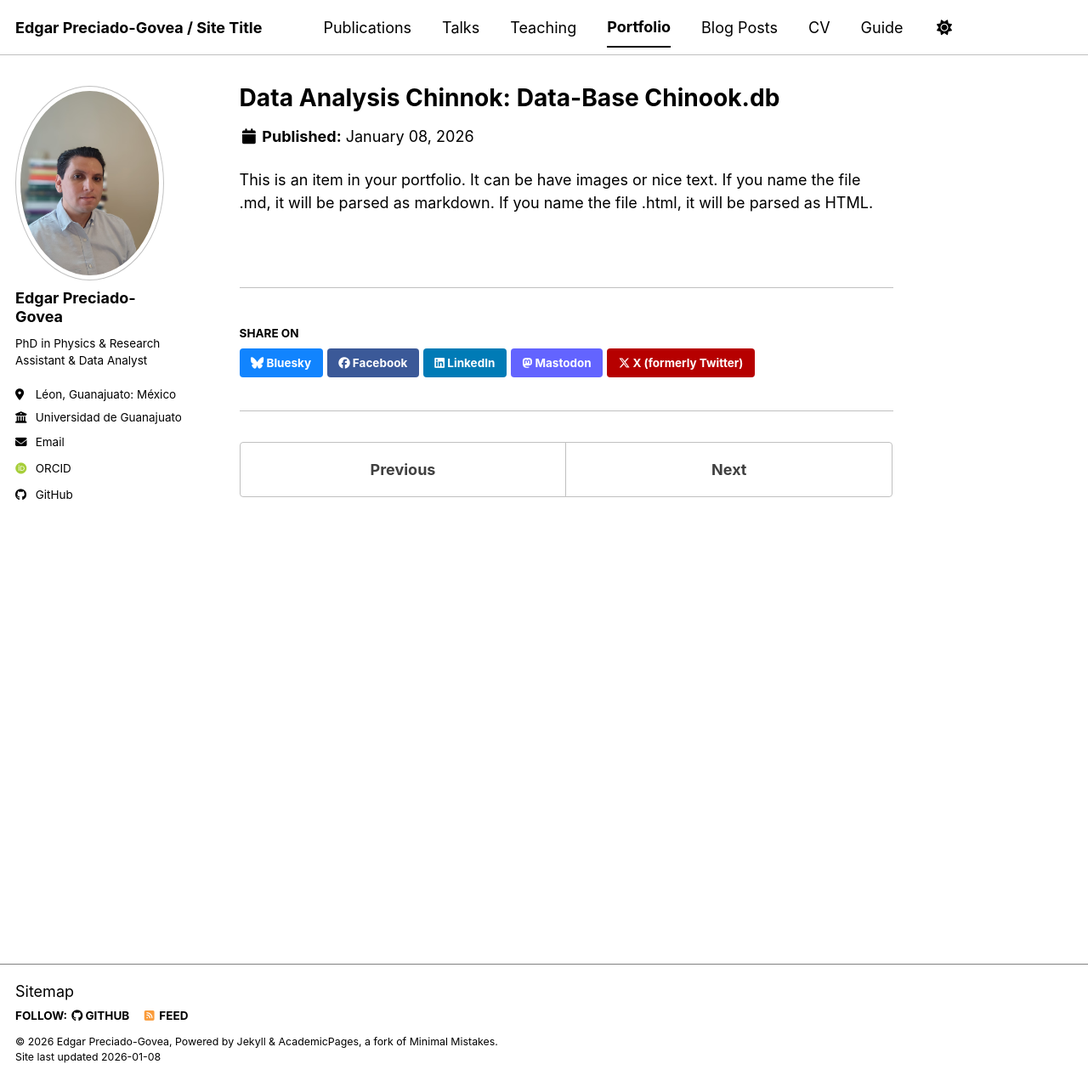
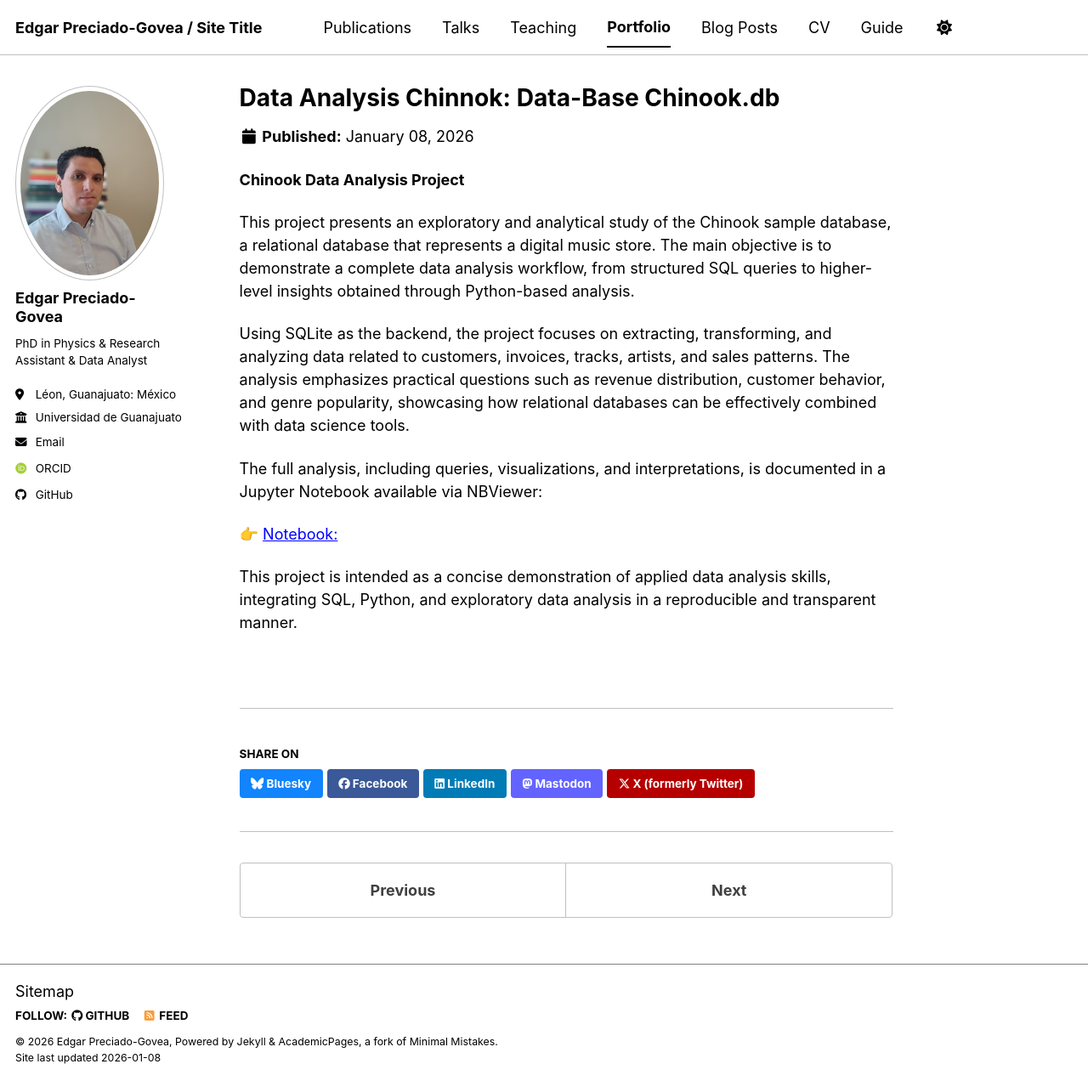
Before and after one commit to edgargovea/edgarpgovea.github.io, a Jekyll site: the page built from _portfolio/portfolio-1.md, in a window 1280 px wide and 1272 px high. Shown: the whole window at 85% size. Built offline with Jekyll 4.4.1, drawn with Linux system fonts in a browser that asks for light colours; some web fonts are replaced; a script bundle is joined from its source files by our own code; library files that are not in the unit come from our copies.

Commit message:
Update portfolio-1.md

```diff
--- a/_portfolio/portfolio-1.md
+++ b/_portfolio/portfolio-1.md
@@ -4,4 +4,14 @@
 collection: portfolio
 ---
 
-This is an item in your portfolio. It can be have images or nice text. If you name the file .md, it will be parsed as markdown. If you name the file .html, it will be parsed as HTML.
+**Chinook Data Analysis Project**
+
+This project presents an exploratory and analytical study of the Chinook sample database, a relational database that represents a digital music store. The main objective is to demonstrate a complete data analysis workflow, from structured SQL queries to higher-level insights obtained through Python-based analysis.
+
+Using SQLite as the backend, the project focuses on extracting, transforming, and analyzing data related to customers, invoices, tracks, artists, and sales patterns. The analysis emphasizes practical questions such as revenue distribution, customer behavior, and genre popularity, showcasing how relational databases can be effectively combined with data science tools.
+
+The full analysis, including queries, visualizations, and interpretations, is documented in a Jupyter Notebook available via NBViewer:
+
+👉 [Notebook:](https://nbviewer.org/github/USERNAME/https://github.com/edgargovea/sqlite-chinook-project/blob/main/notebooks/SQL_Querys.ipynb)
+
+This project is intended as a concise demonstration of applied data analysis skills, integrating SQL, Python, and exploratory data analysis in a reproducible and transparent manner.
```
